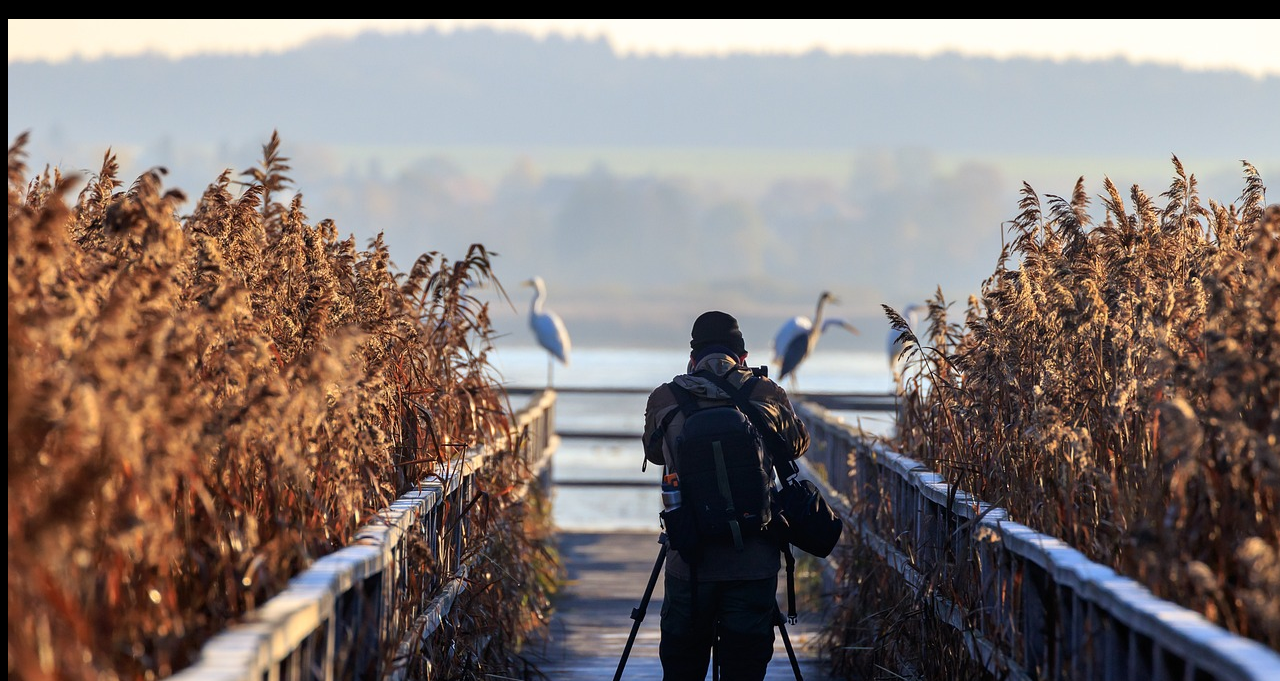
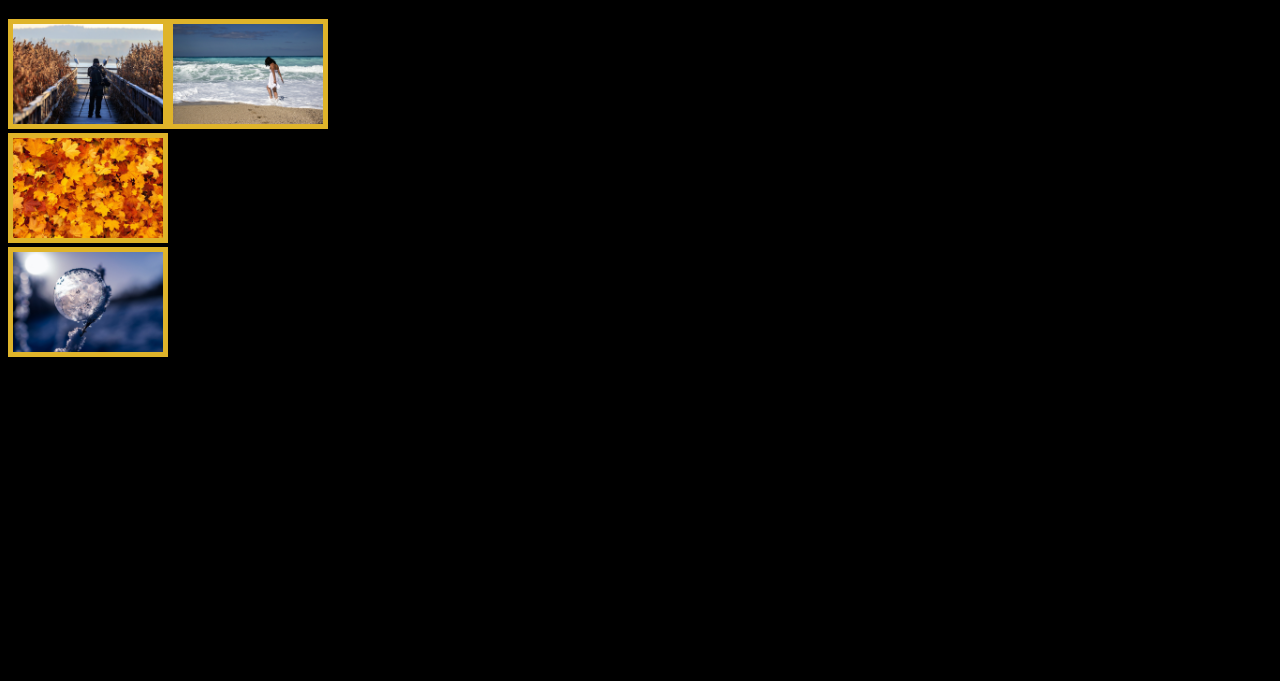
Before and after one commit to kovacsdominik/web, a plain HTML site: page evszakok.html in a window 1280 px wide. Shown: the part 119-800 px from the top of the page. Drawn offline with Linux system fonts and the light colour scheme.

Commit message:
évszakok

```diff
--- a/evszakok.html
+++ b/evszakok.html
@@ -21,16 +21,16 @@
     <h1 class="bolt1" >Dominik weboldala</h1>
     <div id="evszakok">
         <div>
-            <img class="kepek" style="float: left;" src="img/tavasz.jpg">
+            <img id="kepek" style="float: left;" src="img/tavasz.jpg">
         </div>
         <div>
-            <img class="kepek" src="img/nyár.jpg">
+            <img id="kepek" src="img/nyár.jpg">
         </div>
         <div>
-            <img class="kepek" src="img/ösz.jpg">
+            <img id="kepek" src="img/ösz.jpg">
         </div>
         <div>
-            <img class="kepek" src="img/tél.jpg">
+            <img id="kepek" src="img/tél.jpg">
         </div>
     </div>
 </body>
--- a/style.css
+++ b/style.css
@@ -80,6 +80,6 @@ a{
   padding: 5px;
 }
 #kepek{
-  width: 400px;
+  width: 150px;
   border: 5px rgb(223, 180, 42) solid;
 }
```
